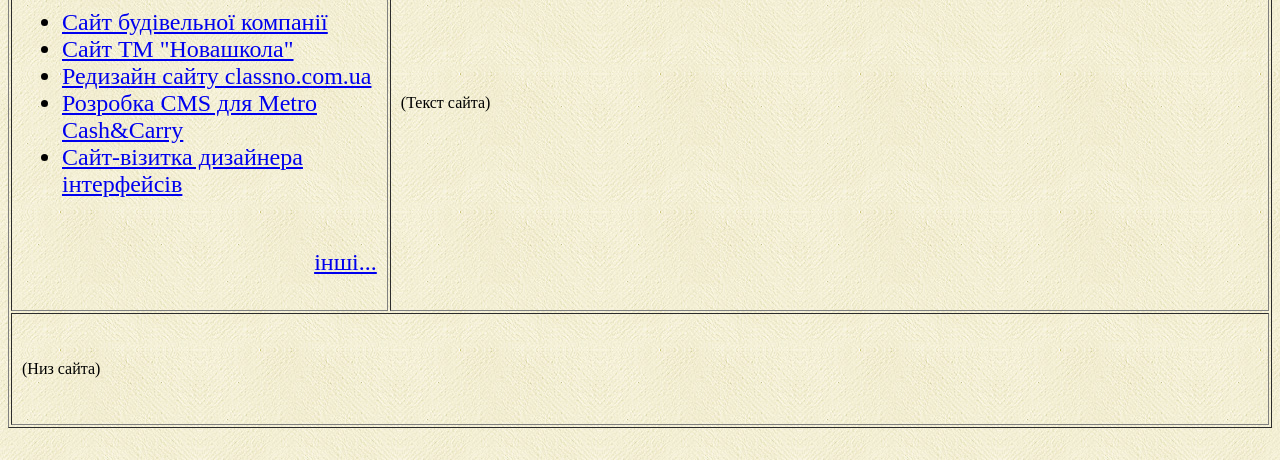
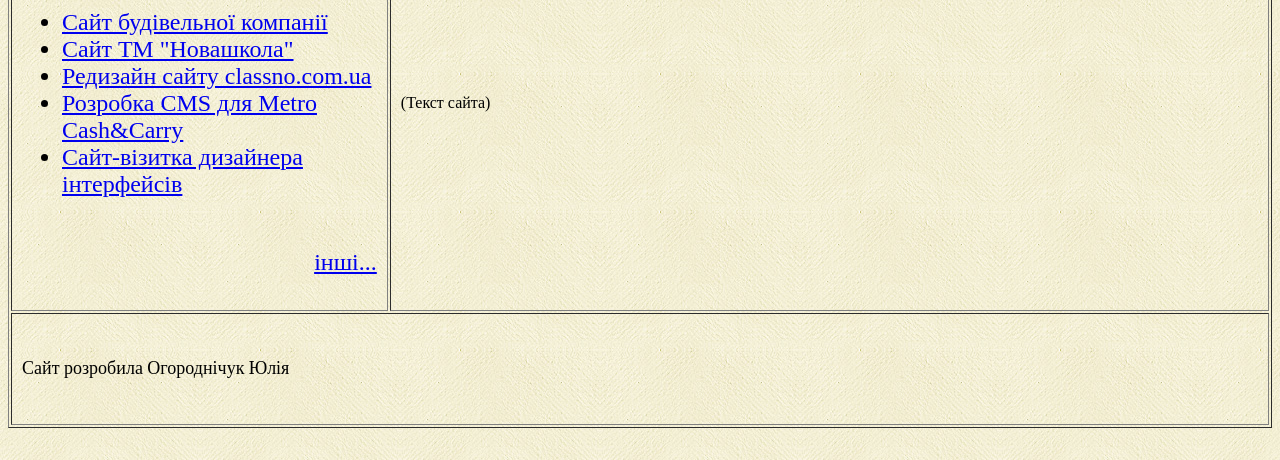
Before and after one commit to agarodnaya/agarodnaya.github.io, a plain HTML site: page index.html in a window 1280 px wide. Shown: the part 340-800 px from the top of the page. Drawn offline with Linux system fonts and the light colour scheme.

Commit message:
08 - Футер сайта

```diff
--- a/index.html
+++ b/index.html
@@ -41,7 +41,9 @@
             <td width="70%">(Текст сайта)</td>
         </tr>
         <tr>
-            <td colspan="2" valign="middle" height="90">(Низ сайта)</td>
+            <td colspan="2" valign="middle" height="90">
+                <font size="4">Сайт розробила Огороднічук Юлія</font>
+            </td>
         </tr>
     </table>
 <!--==========================================================-->
```
